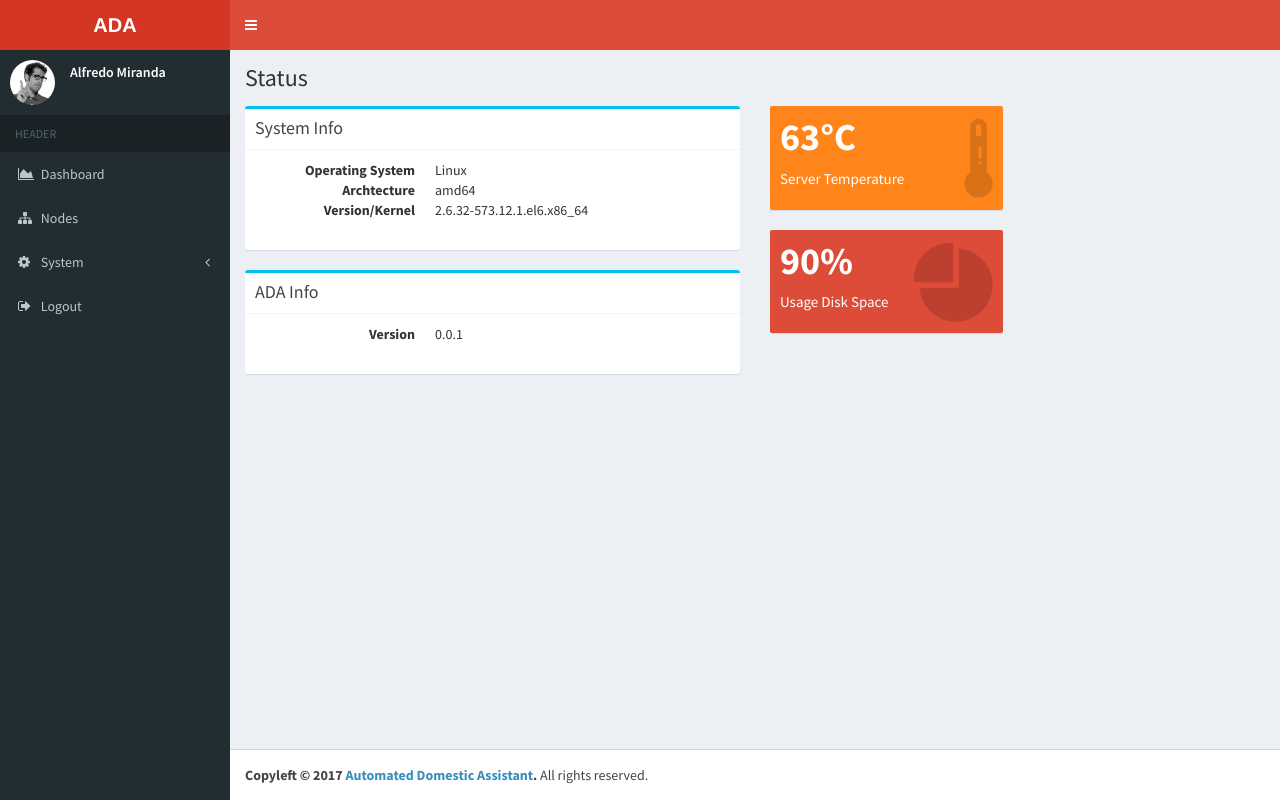
After one commit to alfredocdmiranda/ada, a Flask app: page /status in a window 1280 px wide. The commit adds this page. Run offline with Flask 2, Linux system fonts and the light colour scheme; a user stored in the database is signed in; data that the repository does not hold is empty; some libraries are stand-ins or nearby versions.

Commit message:
Complete interface web

```diff
--- a/web/__init__.py
+++ b/web/__init__.py
@@ -1,6 +1,10 @@
 from flask import Flask
+from flask_login import LoginManager
 
 app = Flask(__name__)
 app.config.from_object('config')
 
+login_manager = LoginManager()
+login_manager.init_app(app)
+
 from web import views
--- a/web/templates/base.html
+++ b/web/templates/base.html
@@ -68,7 +68,7 @@
       <ul class="sidebar-menu">
         <li class="header">HEADER</li>
         <li id='dashboard'><a href="{{ url_for('index') }}"><i class="fa fa-area-chart"></i> <span>Dashboard</span></a></li>
-        <li id='nodes'><a href=""><i class="fa fa-sitemap"></i> <span>Nodes</span></a></li>
+        <li id='nodes'><a href="{{ url_for('nodes') }}"><i class="fa fa-sitemap"></i> <span>Nodes</span></a></li>
         <li class="treeview">
           <a href="#"><i class="fa fa-gear"></i> <span>System</span>
             <span class="pull-right-container">
@@ -76,11 +76,11 @@
             </span>
           </a>
           <ul class="treeview-menu">
-            <li id='status'><a href=""><i class="fa fa-bar-chart"></i>Status</a></li>
-            <li id='settings'><a href=""><i class="fa fa-sliders"></i>Settings</a></li>
+            <li id='status'><a href="{{ url_for('status') }}"><i class="fa fa-bar-chart"></i>Status</a></li>
+            <li id='settings'><a href="{{ url_for('settings') }}"><i class="fa fa-sliders"></i>Settings</a></li>
           </ul>
         </li>
-        <li><a href=""><i class="fa fa-sign-out"></i> <span>Logout</span></a></li>
+        <li><a href="{{ url_for('logout') }}"><i class="fa fa-sign-out"></i> <span>Logout</span></a></li>
       </ul>
       <!-- /.sidebar-menu -->
     </section>
--- /dev/null
+++ b/web/templates/status.html
@@ -0,0 +1,79 @@
+{% extends "base.html" %}
+
+{% block content %}
+<!-- Content Header (Page header) -->
+<section class="content-header">
+  <h1>
+    Status
+    <!--<small>Optional description</small>-->
+  </h1>
+  <!--<ol class="breadcrumb">
+    <li><a href="#"><i class="fa fa-dashboard"></i> Level</a></li>
+    <li class="active">Here</li>
+  </ol>-->
+</section>
+
+<!-- Main content -->
+<section class="content">
+  <div class="row">
+    <div class="col-lg-6 col-xs-6">
+      <div class="box box-info">
+        <div class="box-header with-border">
+          <h3 class="box-title">System Info</h3>
+        </div>
+        <!-- /.box-header -->
+        <div class="box-body">
+          <dl class="dl-horizontal">
+            <dt>Operating System</dt>
+            <dd>Linux</dd>
+            <dt>Archtecture</dt>
+            <dd>amd64</dd>
+            <dt>Version/Kernel</dt>
+            <dd>2.6.32-573.12.1.el6.x86_64</dd>
+          </dl>
+        </div>
+        <!-- /.box-footer -->
+      </div>
+      <div class="box box-info">
+        <div class="box-header with-border">
+          <h3 class="box-title">ADA Info</h3>
+        </div>
+        <!-- /.box-header -->
+        <div class="box-body">
+          <dl class="dl-horizontal">
+            <dt>Version</dt>
+            <dd>0.0.1</dd>
+          </dl>
+        </div>
+        <!-- /.box-footer -->
+      </div>
+    </div>
+    <div class="col-lg-3 col-xs-6">
+      <!-- small box -->
+      <div class="small-box bg-orange">
+        <div class="inner">
+          <h3>63°C</h3>
+          <p>Server Temperature</p>
+        </div>
+        <div class="icon">
+          <i class="ion ion-thermometer"></i>
+        </div>
+        <!--<a href="#" class="small-box-footer">More info <i class="fa fa-arrow-circle-right"></i></a>-->
+      </div>
+      <!-- small box -->
+      <div class="small-box bg-red">
+        <div class="inner">
+          <h3>90%</h3>
+          <p>Usage Disk Space</p>
+        </div>
+        <div class="icon">
+          <i class="ion ion-pie-graph"></i>
+        </div>
+        <!--<a href="#" class="small-box-footer">More info <i class="fa fa-arrow-circle-right"></i></a>-->
+      </div>
+    </div>
+
+  </div>
+</section>
+<!-- /.content -->
+{% endblock %}
--- a/web/views.py
+++ b/web/views.py
@@ -1,13 +1,104 @@
-from flask import render_template, flash, redirect, session, url_for, request, g, jsonify
+import requests
+from flask import render_template, flash, redirect, url_for, g
+from flask_login import login_user, logout_user, current_user, login_required, UserMixin
 
-from web import app
+from web import app, forms, login_manager
 
 
-@app.route("/")
+class User(UserMixin):
+    def __init__(self, _id, name, email, token):
+        self.id = _id
+        self.name = name
+        self.email = email
+        self.token = token
+
+    def get_id(self):
+        return str(self.token)
+
+
+@login_manager.user_loader
+def load_user(token):
+    url = "https://localhost:5001/users/me"
+    headers = {"Authentication": "JWT "+token}
+    r = requests.get(url, verify=False, headers=headers)
+    if r.status_code == 401:
+        return None
+    user = User(r.json().get("id"), r.json().get("name"), r.json().get("email"), token)
+
+    return user
+
+
+@login_manager.unauthorized_handler
+def unauthorized_callback():
+    return redirect('login')
+
+
+@app.before_request
+def before_request():
+    g.user = current_user
+
+def get_api_request(url):
+    headers = {"Authentication": "JWT " + g.user.token}
+    r = requests.get(url, verify=False, headers=headers)
+
+    return r.json()
+
+@app.route("/", methods=['GET'])
+@login_required
 def index():
+    url = "https://localhost:5001/nodes"
+    resp = get_api_request(url)
     view = 'dashboard'
-    return render_template("index.html", view=view)
+    return render_template("index.html", view=view, nodes=resp)
 
-@app.route("/login")
+
+@app.route("/nodes", methods=['GET'])
+@login_required
+def nodes():
+    url = "https://localhost:5001/nodes"
+    resp = get_api_request(url)
+    view = 'nodes'
+    return render_template("nodes.html", view=view, nodes=resp)
+
+
+@app.route("/settings", methods=['GET'])
+@login_required
+def settings():
+    view = 'settings'
+    return render_template("settings.html", view=view)
+
+
+@app.route("/status", methods=['GET'])
+@login_required
+def status():
+    view = 'status'
+    return render_template("status.html", view=view)
+
+
+@app.route("/login", methods=['GET', 'POST'])
 def login():
-    pass
+    form = forms.LoginForm()
+    if form.validate_on_submit():
+        url = "https://localhost:5001/auth"
+        login = {'username': form.email.data, 'password': form.passwd.data}
+        r = requests.post(url, verify=False, data=login)
+        if r.status_code == 200:
+            auth_token = r.json().get('auth_token')
+            url = "https://localhost:5001/users/me"
+            headers = {"Authentication": "JWT " + auth_token}
+            r = requests.get(url, verify=False, headers=headers)
+            user = User(r.json().get("id"), r.json().get("name"), r.json().get("email"), auth_token)
+            login_user(user, remember=form.remember_me.data)
+
+            return redirect(url_for('index'))
+        elif r.status_code == 401:
+            flash("Invalid username or password")
+
+    return render_template('login.html', form=form)
+
+
+@app.route("/logout")
+@login_required
+def logout():
+    logout_user()
+    return redirect(url_for("login"))
```
Also changed, not shown: web/templates/index.html (+3 -14 lines), web/templates/nodes.html (added, +107 -0 lines), web/templates/settings.html (added, +48 -0 lines).
